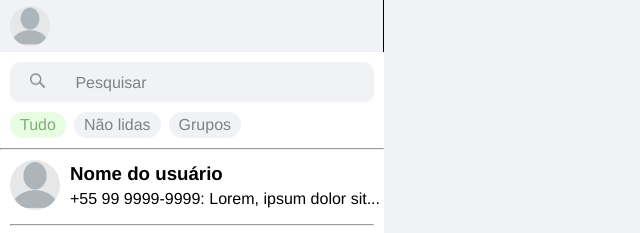
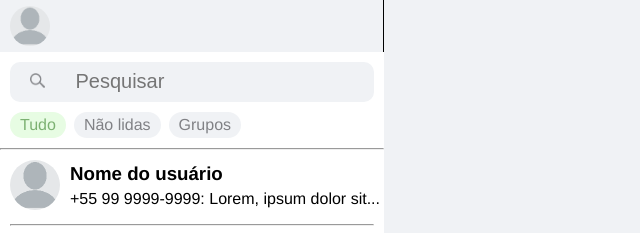
Before and after one commit to E-d-u-a-r-d-o-c-s/WhatsApp, a plain HTML site: page Index.html in a window 1280 px wide. Shown: the top 233 px of the page, 0-640 px from the left. Drawn offline with Linux system fonts and the light colour scheme.

Commit message:
pesquisa

```diff
--- a/Index.html
+++ b/Index.html
@@ -19,7 +19,12 @@
                 <div>
                     <div class="pesquisa">
                         <img src="imagens/lupa.png" alt="lupa" id="lupa">
-                        <p>Pesquisar</p>
+                        <p>
+                            <form action="#" method="get">
+                                <input type="text" name="pes" id="ipes"
+                                placeholder="Pesquisar">
+                            </form>
+                        </p>
                     </div>
                     <nav>
                         <p id="p1">Tudo</p>
--- a/style.css
+++ b/style.css
@@ -55,9 +55,11 @@ abbr {
     height: 40px;
 }
 
-.pesquisa>p {
-    color: #808185;
-    margin-top: 12px;
+#ipes {
+    background-color: #f0f2f5;
+    border: none;
+    font-size: 20px;
+    margin-top: 8px;
 }
 
 #lupa {
```
